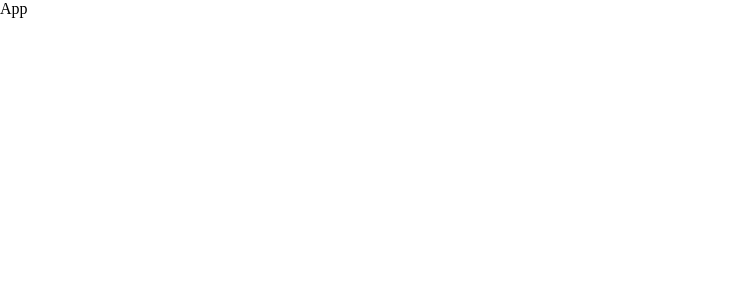
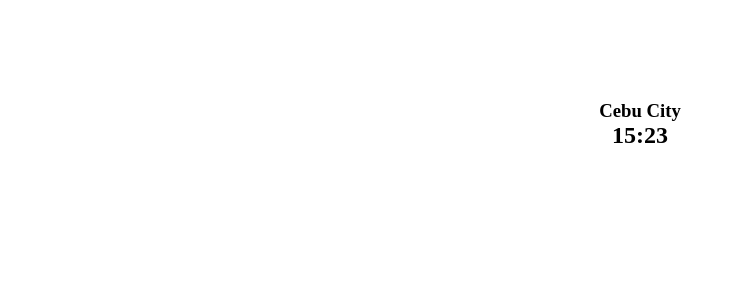
Before and after one commit to thewanionly/world-clock, a React (Create React App) app: page / in a window 1280 px wide. Shown: the top 300 px of the page, without its empty margins (0-743 px from the left). Built offline with nearby package versions, Linux system fonts and the light colour scheme.

Commit message:
Display "my-city" section. Shows my city's name (static) and my local clock in real-time

```diff
--- a/src/App.jsx
+++ b/src/App.jsx
@@ -1,7 +1,40 @@
+import { useState, useEffect } from 'react'
+
+const useRealTimeClock = (timeZone) => {
+  const [date, setDate] = useState(new Date())
+
+  const localTime = date.toLocaleString('en-US', {
+    timeZone,
+    hour: 'numeric',
+    minute: 'numeric',
+    hour12: false
+  })
+
+  useEffect(() => {
+    const intervalId = setInterval(() => setDate(new Date()), 1000)
+
+    return () => {
+      clearInterval(intervalId)
+    }
+  }, [])
+
+  return [localTime]
+}
+
 const App = () => {
+  const myCity = 'Cebu City'
+  const myTImeZone = 'Asia/Manila'
+
+  const [localTime] = useRealTimeClock(myTImeZone)
+
   return (
-    <div>
-      <span>App</span>
+    <div className='app'>
+      <section className='my-city'>
+        <div className='container'>
+          <h3 data-testid='my-city-name'>{myCity}</h3>
+          <h1 data-testid='my-city-time'>{localTime}</h1>
+        </div>
+      </section>
     </div>
   )
 }
--- /dev/null
+++ b/src/styles/_sections.scss
@@ -0,0 +1,4 @@
+.my-city {
+  padding: 10rem 0;
+  text-align: center;
+}
--- /dev/null
+++ b/src/styles/_utilities.scss
@@ -0,0 +1,5 @@
+.container {
+  width: 80%;
+  max-width: 120rem;
+  margin: 0 auto;
+}
--- a/src/styles/main.scss
+++ b/src/styles/main.scss
@@ -1 +1,3 @@
 @import 'base';
+@import 'utilities';
+@import 'sections';
```
Also changed, not shown: 1 other file (tests, documents, lock files or other folders).
